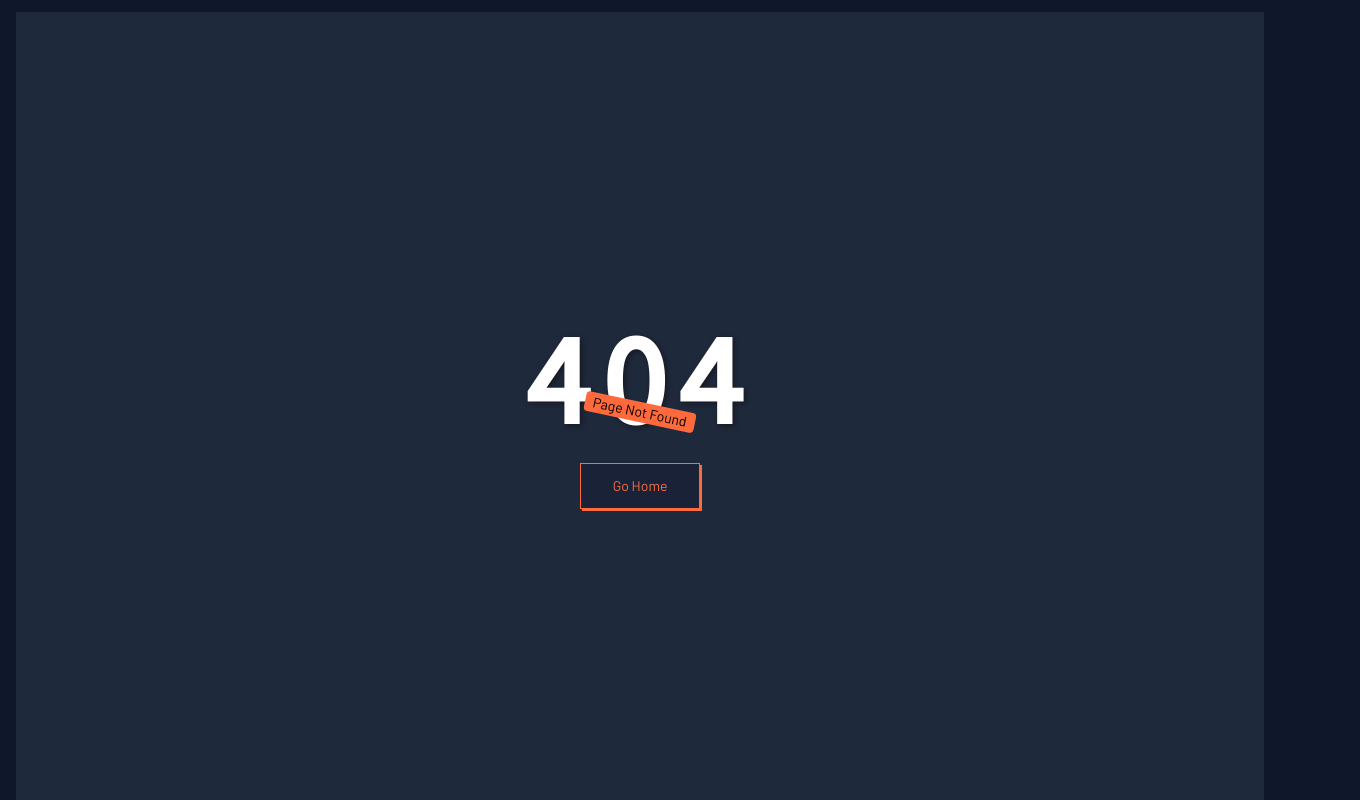
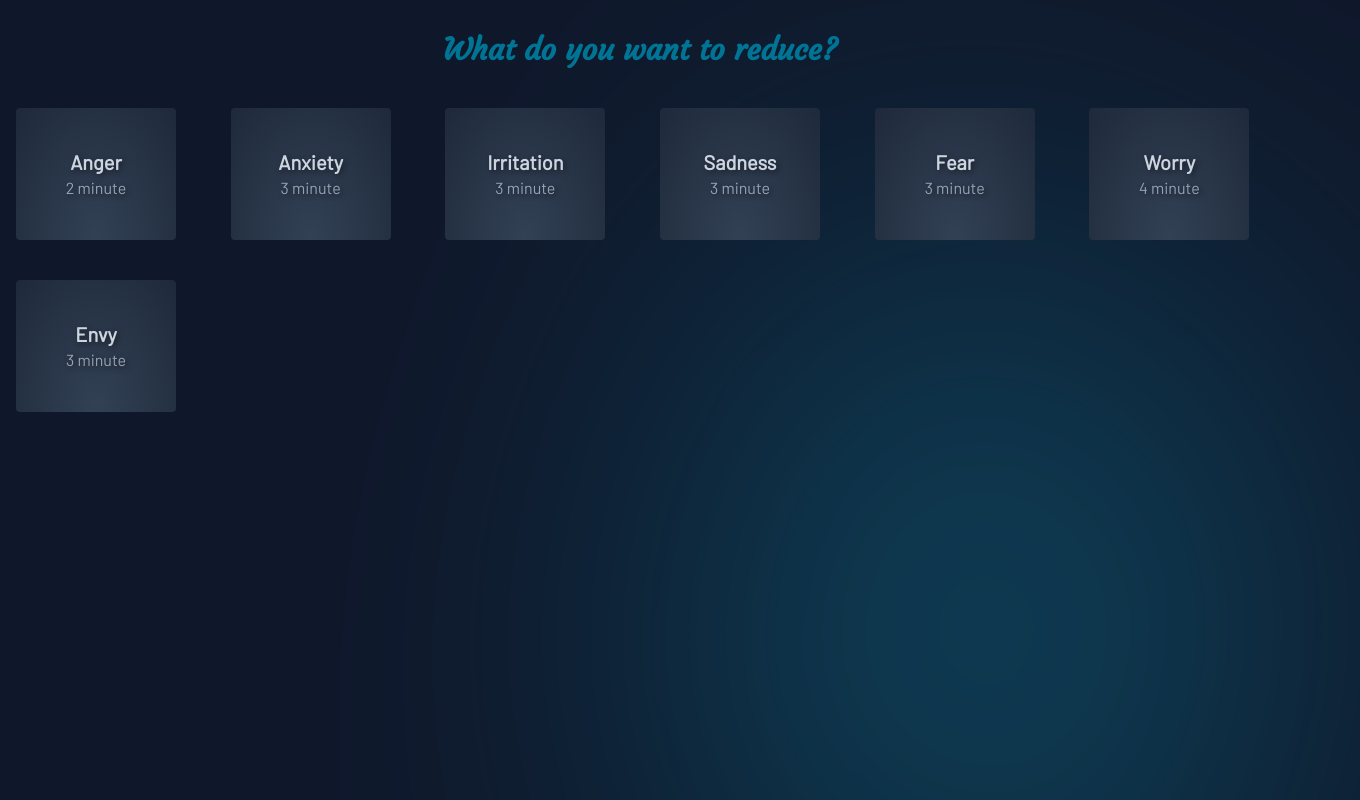
Before and after one commit to devkoustavdas/studentapp, a React (Vite) app: page /mentalhealth in a window 1280 px wide. Before the commit this address had no page. Shown: the top 800 px of the page, 1360 px wide, since content can reach past the window. Built offline with nearby package versions, Linux system fonts and the light colour scheme.

Commit message:
sixth commit

```diff
--- a/src/App.jsx
+++ b/src/App.jsx
@@ -30,14 +30,14 @@ function App() {
         <Route path='/' element={<LoginPage />} />
         <Route path='/signup' element={<SignupPage />} />
 
-        <Route path='/breath' element={<Breath />} />
-        <Route path='/anger' element={<Anger />} />
-        <Route path='/anxiety' element={<Anxiety />} />
-        <Route path='/envy' element={<Envy />} />
-        <Route path='/fear' element={<Fear />} />
-        <Route path='/irritation' element={<Irritation />} />
-        <Route path='/sadness' element={<Sadness />} />
-        <Route path='/worry' element={<Worry />} />
+        <Route path='/mentalhealth' element={<Breath />} />
+        <Route path='/mentalhealth/anger' element={<Anger />} />
+        <Route path='/mentalhealth/anxiety' element={<Anxiety />} />
+        <Route path='/mentalhealth/envy' element={<Envy />} />
+        <Route path='/mentalhealth/fear' element={<Fear />} />
+        <Route path='/mentalhealth/irritation' element={<Irritation />} />
+        <Route path='/mentalhealth/sadness' element={<Sadness />} />
+        <Route path='/mentalhealth/worry' element={<Worry />} />
 
         <Route path='/projects' element={<Projects />} />
 
--- a/src/components/MentalHealth/MentalHealthTemplate/MentalHealthTemplate.jsx
+++ b/src/components/MentalHealth/MentalHealthTemplate/MentalHealthTemplate.jsx
@@ -2,6 +2,7 @@ import { useState, useEffect } from 'react';
 import PropTypes from 'prop-types';
 import styles from "./MentalHealthTemplate.module.css";
 import music from "../../../assets/decode-audio.mp3"
+import Meta from '../../PageAccessories/Meta';
 
 const MentalHealthTemplate = ({ type }) => {
     let t = 120;
@@ -57,8 +58,17 @@ const MentalHealthTemplate = ({ type }) => {
     };
 
 
+    const getKeyword = () => {
+        const keyword = [type, "Mental Health", "Student App", "Team Zero"];
+        return keyword;
+    }
+
     return (
         <section>
+            <Meta title={`${type} - Mental health`} description={`${type} - Mental health`} link={`mentalhealth/${type}`} keyword={getKeyword()} />
+            <div className="blob">
+                <svg viewBox="0 0 1000 1000" xmlns="http://www.w3.org/2000/svg"><defs><clipPath id="a"><path fill="currentColor" d="M847.5 640.5Q887 781 758 839t-256.5 53.5Q374 888 263 820.5t-133.5-194Q107 500 145 385t124-222.5Q355 55 474 134t265.5 82.5Q886 220 847 360t.5 280.5Z" /></clipPath></defs><g clip-path="url(#a)"><path fill="#0891b2" d="M847.5 640.5Q887 781 758 839t-256.5 53.5Q374 888 263 820.5t-133.5-194Q107 500 145 385t124-222.5Q355 55 474 134t265.5 82.5Q886 220 847 360t.5 280.5Z" /></g></svg>
+            </div>
             <h1 className='text-4xl italic font-cursive font-bold text-bl text-center mt-3'>{type}</h1>
             <p className='text-center italic text-gray-200'>Relax and Breathe deeply</p>
             <div className={styles.ocean}>
--- /dev/null
+++ b/src/components/PageAccessories/Meta.jsx
@@ -0,0 +1,26 @@
+import PropTypes from 'prop-types';
+
+const Meta = ({ title, description, keyword, link }) => {
+    return (
+        <head>
+            <link rel="canonical" href={`https://team-zero-gdsc-submission.vercel.com/${link}`} />
+            <meta name="description" content={description} />
+            <meta name="author" content="Team Decode" />
+            <meta name="keywords" content={keyword} />
+            <title>{title}</title>
+            <meta property="og:title" content={title} />
+            <meta property="og:description" content={description} />
+            <meta
+                property="og:url"
+                content={`https://team-zero-gdsc-submission.vercel.com/${link}`}
+            />
+        </head>
+    );
+};
+Meta.propTypes = {
+    title: PropTypes.string.isRequired,
+    description: PropTypes.string,
+    link: PropTypes.string.isRequired,
+    keyword: PropTypes.string,
+};
+export default Meta;
--- a/src/components/Projects/ProjectsTemplate/ProjectDescribeTemplate.jsx
+++ b/src/components/Projects/ProjectsTemplate/ProjectDescribeTemplate.jsx
@@ -2,11 +2,20 @@ import PropTypes from 'prop-types';
 import React, { lazy, Suspense } from "react";
 import Share from "../../PageAccessories/Share";
 import Popup from "../../PageAccessories/Popup";
+import Meta from '../../PageAccessories/Meta';
 
 const ProjectDescribeTemplate = ({ title, date, tags, standard, link, describe, steps }) => {
+
+    const getKeyword = () => {
+        const keyword = tags.slice();
+        keyword.push(title, standard, "Projects", "Student App", "Team Zero");
+        return keyword;
+    }
+
   return (
 <div>
           <section className="bg-slate-800 rounded-lg px-5 py-3 pb-14">
+          <Meta title={title} description={describe} link={link} keyword={getKeyword()} />
               <div className="bg-purple-600 text-slate-200 rounded-lg px-4 py-1 text-sm float-right w-52 text-center">
                   {standard}
               </div>
--- a/src/index.css
+++ b/src/index.css
@@ -8,7 +8,7 @@
   }
 
   body {
-    @apply m-0 px-4 py-3 w-full h-full normal-nums break-normal antialiased text-base font-serif align-middle bg-slate-900 overflow-x-hidden;
+    @apply m-0 px-4 py-3 w-full h-full normal-nums break-normal antialiased text-base font-serif align-middle bg-slate-900 overflow-x-hidden overflow-y-clip;
   }
 
   p {
@@ -49,3 +49,25 @@
     line-height: 1.875rem;/* 30px */
   }
 }
+
+@layer components {
+  .blob {
+  position: absolute;
+  top: 0;
+  left: 0;
+  width: 50vmax;
+  z-index: -99;
+  animation: move 10s ease-in-out infinite;
+  transform-origin: 50% 50%;
+  filter: blur(200px);
+  opacity: 0.7;
+}
+@keyframes move {
+  0%   { transform: scale(1)   translate(10px, -30px); }
+  38%  { transform: scale(0.8, 1) translate(80vw, 30vh) rotate(160deg); }
+  40%  { transform: scale(0.8, 1) translate(80vw, 30vh) rotate(160deg); }
+  78%  { transform: scale(1.3) translate(0vw, 50vh) rotate(-20deg); }
+  80%  { transform: scale(1.3) translate(0vw, 50vh) rotate(-20deg); }
+  100% { transform: scale(1)   translate(10px, -30px); }
+}
+}
--- a/src/pages/Breath.jsx
+++ b/src/pages/Breath.jsx
@@ -3,16 +3,20 @@ import { Link } from "react-router-dom";
 const Breath = () => {
     return (
         <main>
+            <div className="blob">
+                <svg viewBox="0 0 1000 1000" xmlns="http://www.w3.org/2000/svg"><defs><clipPath id="a"><path fill="currentColor" d="M815.5 612q-7.5 112-89 223.5t-211.5 65Q385 854 270.5 802t-170-177q-55.5-125 34-225t160-208Q365 84 485 130.5t261.5 67Q888 218 855.5 359t-40 253Z" /></clipPath></defs><g clip-path="url(#a)"><path fill="#0891b2" d="M815.5 612q-7.5 112-89 223.5t-211.5 65Q385 854 270.5 802t-170-177q-55.5-125 34-225t160-208Q365 84 485 130.5t261.5 67Q888 218 855.5 359t-40 253Z" /></g></svg>
+            </div>
             <div className="text-3xl font-cursive font-bold text-bl text-center mt-5">What do you want to reduce?</div>
             <div className='flex flex-wrap justify-center gap-4 lg:gap-10 mt-10 select-none'>
-                <div className="flex-grow duration-200 hover:scale-105"><Link to={'/anger'} className="flex-grow r-grad-slate text-shadow text-center py-10 rounded block min-w-40 max-w-40"><span className="text-xl font-bold text-slate-300">Anger</span><br /><span className="text-slate-400">2 minute</span></Link></div>
-                <div className="flex-grow duration-200 hover:scale-105"><Link to={'/anxiety'} className="flex-grow r-grad-slate text-shadow text-center py-10 rounded block min-w-40 max-w-40"><span className="text-xl font-bold text-slate-300">Anxiety</span><br /><span className="text-slate-400">3 minute</span></Link></div>
-                <div className="flex-grow duration-200 hover:scale-105"><Link to={'/irritation'} className="flex-grow r-grad-slate text-shadow text-center py-10 rounded block min-w-40 max-w-40"><span className="text-xl font-bold text-slate-300">Irritation</span><br /><span className="text-slate-400">3 minute</span></Link></div>
-                <div className="flex-grow duration-200 hover:scale-105"><Link to={'/sadness'} className="flex-grow r-grad-slate text-shadow text-center py-10 rounded block min-w-40 max-w-40"><span className="text-xl font-bold text-slate-300">Sadness</span><br /><span className="text-slate-400">3 minute</span></Link></div>
-                <div className="flex-grow duration-200 hover:scale-105"><Link to={'/fear'} className="flex-grow r-grad-slate text-shadow text-center py-10 rounded block min-w-40 max-w-40"><span className="text-xl font-bold text-slate-300">Fear</span><br /><span className="text-slate-400">3 minute</span></Link></div>
-                <div className="flex-grow duration-200 hover:scale-105"><Link to={'/worry'} className="flex-grow r-grad-slate text-shadow text-center py-10 rounded block min-w-40 max-w-40"><span className="text-xl font-bold text-slate-300">Worry</span><br /><span className="text-slate-400">4 minute</span></Link></div>
-                <div className="flex-grow duration-200 hover:scale-105"><Link to={'/envy'} className="flex-grow r-grad-slate text-shadow text-center py-10 rounded block min-w-40 max-w-40"><span className="text-xl font-bold text-slate-300">Envy</span><br /><span className="text-slate-400">3 minute</span></Link></div>
+                <div className="flex-grow duration-200 hover:scale-105"><Link to={'/mentalhealth/anger'} className="flex-grow r-grad-slate text-shadow text-center py-10 rounded block min-w-40 max-w-40"><span className="text-xl font-bold text-slate-300">Anger</span><br /><span className="text-slate-400">2 minute</span></Link></div>
+                <div className="flex-grow duration-200 hover:scale-105"><Link to={'/mentalhealth/anxiety'} className="flex-grow r-grad-slate text-shadow text-center py-10 rounded block min-w-40 max-w-40"><span className="text-xl font-bold text-slate-300">Anxiety</span><br /><span className="text-slate-400">3 minute</span></Link></div>
+                <div className="flex-grow duration-200 hover:scale-105"><Link to={'/mentalhealth/irritation'} className="flex-grow r-grad-slate text-shadow text-center py-10 rounded block min-w-40 max-w-40"><span className="text-xl font-bold text-slate-300">Irritation</span><br /><span className="text-slate-400">3 minute</span></Link></div>
+                <div className="flex-grow duration-200 hover:scale-105"><Link to={'/mentalhealth/sadness'} className="flex-grow r-grad-slate text-shadow text-center py-10 rounded block min-w-40 max-w-40"><span className="text-xl font-bold text-slate-300">Sadness</span><br /><span className="text-slate-400">3 minute</span></Link></div>
+                <div className="flex-grow duration-200 hover:scale-105"><Link to={'/mentalhealth/fear'} className="flex-grow r-grad-slate text-shadow text-center py-10 rounded block min-w-40 max-w-40"><span className="text-xl font-bold text-slate-300">Fear</span><br /><span className="text-slate-400">3 minute</span></Link></div>
+                <div className="flex-grow duration-200 hover:scale-105"><Link to={'/mentalhealth/worry'} className="flex-grow r-grad-slate text-shadow text-center py-10 rounded block min-w-40 max-w-40"><span className="text-xl font-bold text-slate-300">Worry</span><br /><span className="text-slate-400">4 minute</span></Link></div>
+                <div className="flex-grow duration-200 hover:scale-105"><Link to={'/mentalhealth/envy'} className="flex-grow r-grad-slate text-shadow text-center py-10 rounded block min-w-40 max-w-40"><span className="text-xl font-bold text-slate-300">Envy</span><br /><span className="text-slate-400">3 minute</span></Link></div>
             </div>
+
         </main>
     )
 }
--- a/src/pages/LoginPage.jsx
+++ b/src/pages/LoginPage.jsx
@@ -54,7 +54,6 @@ const LoginPage = () => {
                               autoComplete="email"
                               placeholder="Type your Email ID"
                               required
-                                  className="border sm:text-sm rounded-lg focus:ring-primary-600 focus:border-primary-600 block w-full p-2.5 bg-gray-700 border-gray-600 placeholder-gray-400 text-white focus:ring-blue-500 focus:border-blue-500"
                           />
                       </div>
                   </div>
@@ -75,7 +74,6 @@ const LoginPage = () => {
                               placeholder="Type your Password"
                               autoComplete="current-password"
                               required
-                                  className="border sm:text-sm rounded-lg focus:ring-primary-600 focus:border-primary-600 block w-full p-2.5 bg-gray-700 border-gray-600 placeholder-gray-400 text-white focus:ring-blue-500 focus:border-blue-500"
                           />
                       </div>
                   </div>
--- a/src/pages/SignupPage.jsx
+++ b/src/pages/SignupPage.jsx
@@ -1,6 +1,8 @@
 import Popup from "../components/PageAccessories/Popup"
 import { useState } from 'react';
 import { Link } from "react-router-dom";
+import { createUserWithEmailAndPassword } from "firebase/auth";
+import { auth } from "../data/firebase";
 
 const SignupPage = () => {
     const [email, setEmail] = useState('');
@@ -55,12 +57,12 @@ const SignupPage = () => {
                             <div>
                                 <label htmlFor="email" className="block mb-2 text-sm font-medium text-white">Your email</label>
                                 <input type="email" value={email}
-                                    onChange={(e) => setEmail(e.target.value)} name="email" id="email" placeholder="name@company.com" required="true" />
+                                    onChange={(e) => setEmail(e.target.value)} name="email" id="email" placeholder="name@company.com" required />
                             </div>
                             <div>
                                 <label htmlFor="password" className="block mb-2 text-sm font-medium  text-white">Password</label>
                                 <input type="password" value={password}
-                                    onChange={(e) => setPassword(e.target.value)} name="password" id="password" placeholder="••••••••" required="true" />
+                                    onChange={(e) => setPassword(e.target.value)} name="password" id="password" placeholder="••••••••" required />
                             </div>
                             <div>
                                 <label htmlFor="confirm-password" className="block mb-2 text-sm font-medium text-white">Confirm password</label>
```
